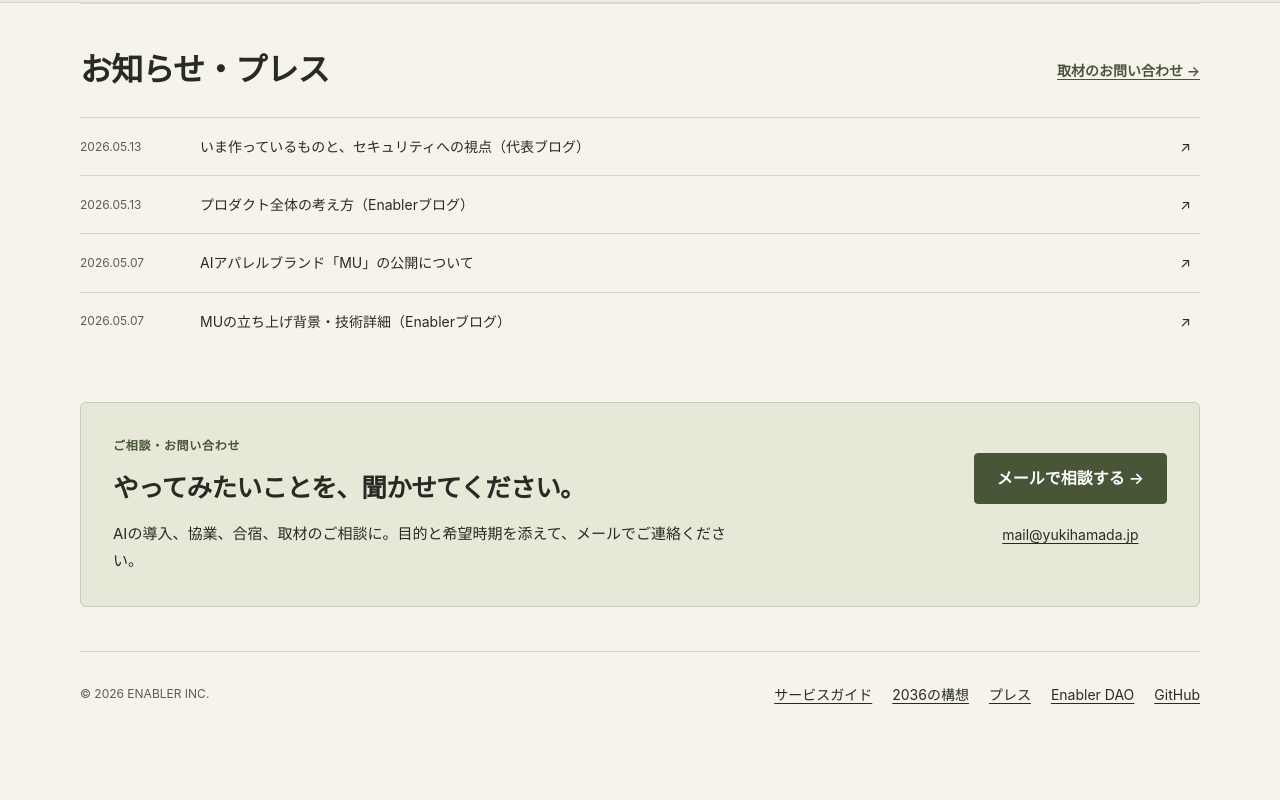
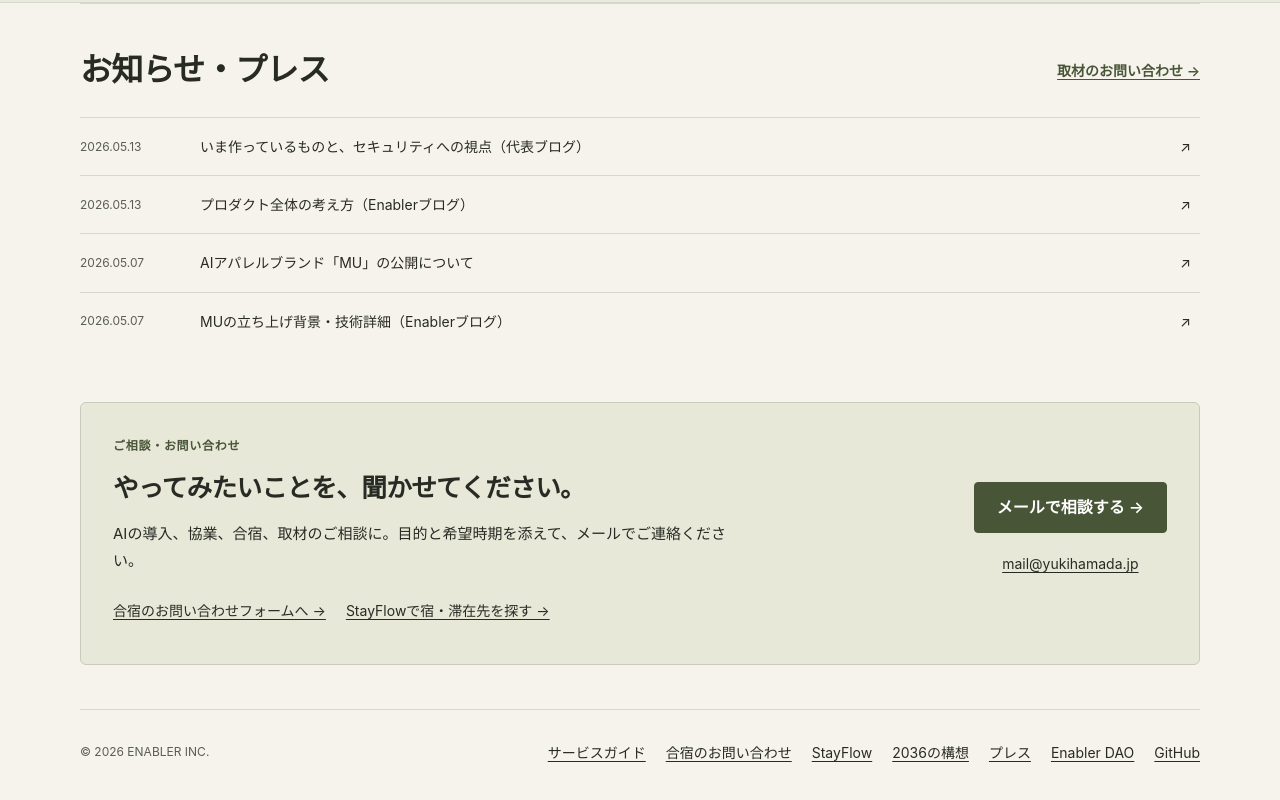
Before and after one commit to yukihamada/enablerhq, a plain HTML site: page static/index.html in a window 1280 px wide. Shown: the part 1959-2759 px from the top of the page. Before the commit the page ends 2707 px from the top, so only its background shows below. Drawn offline with Linux system fonts and the light colour scheme.

Commit message:
Add retreat enquiry and StayFlow links (#5)

```diff
--- a/static/home.js
+++ b/static/home.js
@@ -28,6 +28,11 @@
     // Keep filters, fragments and unrelated query parameters when changing language.
     for (const { node, href } of links) {
       const url = new URL(href, current);
+      if (node.hasAttribute('data-retreat-inquiry')) {
+        url.searchParams.set('lang', lang);
+        node.href = url.href;
+        continue;
+      }
       if (url.origin !== current.origin || !['http:', 'https:'].includes(url.protocol)) continue;
       url.searchParams.set('lang', lang);
       node.setAttribute('href', url.pathname + url.search + url.hash);
--- a/static/index.html
+++ b/static/index.html
@@ -160,6 +160,10 @@
         <p class="eyebrow" data-en="Let’s talk">ご相談・お問い合わせ</p>
         <h2 id="contact-title" data-en="What would you like to make possible?">やってみたいことを、聞かせてください。</h2>
         <p data-en="For AI adoption, partnerships, retreats or press enquiries, email us with your goal and preferred timing.">AIの導入、協業、合宿、取材のご相談に。目的と希望時期を添えて、メールでご連絡ください。</p>
+        <div class="link-row">
+          <a data-retreat-inquiry href="https://solun.art/blank/retreat/#consult" data-en="Send a BLANK retreat enquiry →">合宿のお問い合わせフォームへ →</a>
+          <a href="https://stayflowapp.com/stays" data-en="Browse stays on StayFlow →">StayFlowで宿・滞在先を探す →</a>
+        </div>
       </div>
       <div class="contact-action">
         <a class="button primary" href="mailto:mail@yukihamada.jp" data-en="Send an enquiry by email →">メールで相談する →</a>
@@ -172,6 +176,8 @@
     <p>© 2026 ENABLER INC.</p>
     <nav aria-label="フッターナビゲーション" data-en-aria-label="Footer navigation">
       <a href="/strategy/" data-en="Service guide">サービスガイド</a>
+      <a data-retreat-inquiry href="https://solun.art/blank/retreat/#consult" data-en="Retreat enquiries">合宿のお問い合わせ</a>
+      <a href="https://stayflowapp.com/stays">StayFlow</a>
       <a href="/2036/" data-en="2036 vision">2036の構想</a>
       <a href="#press" data-en="Press">プレス</a>
       <a href="https://enablerdao.com" data-en="Enabler DAO">Enabler DAO</a>
--- a/static/strategy/edition.js
+++ b/static/strategy/edition.js
@@ -74,7 +74,8 @@ function renderExperiences(language){
  const intro=el('div','request-intro');intro.append(el('p','eyebrow','YOUR GATHERING'),el('h3','',tr('どんな集まりに、しましょうか。','What are you bringing people together for?')),el('p','',tr('日程は未定でも大丈夫。希望をまとめて、相談メールを作れます。','It is fine if dates are undecided. Put your preferences into an enquiry email.')));
  const conditions=el('details');conditions.append(el('summary','',tr('相談のあとに確認すること','What we confirm together')),el('p','',tr('会場の飲食・調理条件、機材と火気、搬入、雨天時の対応、人数・メニュー、焼き師の日程、出張費、キャンセル条件。宿泊定員と夕食の人数は分けて確認します。ハワイなど海外への派遣は個別確認です。','Venue cooking rules, equipment, access, a rain plan, group size, menu, chef schedule, travel costs and cancellation terms. Dinner attendance and sleeping capacity are checked separately. International dispatch, including Hawaii, requires individual confirmation.')));intro.append(conditions,link('https://solun.art/blank/retreat/',tr('BLANKの空き候補を見る ↗','Explore BLANK availability ↗'),'text-link'),link('https://kokon.tokyo/#booking',tr('西麻布の古今で食事する ↗','Dine at KOKON in Nishi-Azabu ↗'),'text-link'));request.append(intro);
  const form=el('form','request-form');form.id='request-form';const selection=el('p','selected-plan');selection.id='selected-plan';form.append(selection);
- const fields=el('div','request-fields');
+  const fields=el('div','request-fields');
+ intro.append(link('https://solun.art/blank/retreat/?lang='+language+'#consult',tr('合宿のお問い合わせフォームへ ↗','Send a BLANK retreat enquiry ↗'),'text-link'),link('https://stayflowapp.com/stays',tr('StayFlowで宿・滞在先を探す ↗','Browse stays on StayFlow ↗'),'text-link'),el('p','request-disclosure',tr('研修・合宿のお問い合わせは上のフォームから送信できます。出張BBQを組み合わせたい場合は、このページで相談メールを作成できます。','Use the form above to submit a retreat enquiry. For a retreat combined with offsite BBQ, prepare an email on this page.')));
  for(const[name,label,hint]of [['company',tr('会社・団体名（任意）','Company / organisation (optional)'),tr('例：株式会社○○','e.g. your company')],['budget',tr('予算の目安（任意）','Budget range (optional)'),tr('例：総額・税込で200万円以内','e.g. JPY 2 million total, including tax')],['preferences',tr('研修人数・希望言語（任意）','Training group size / language (optional)'),tr('例：研修10人、日本語','e.g. 10 people, English')]]){const labelEl=el('label','',label),input=el('input');input.name=name;input.id='request-'+name;input.type='text';input.maxLength=180;input.placeholder=hint;input.value=previous[name]||'';labelEl.append(input);fields.append(labelEl);}
  for(const[name,type,label,placeholder]of [['date','text',tr('希望日','Preferred date'),tr('例：10月の金曜／未定','e.g. a Friday in October / undecided')],['guests','number',tr('夕食の参加人数','Dinner guests'),tr('例：6','e.g. 6')],['venue','text',tr('希望エリア・会場','Area or venue'),tr('例：熱海の貸別荘','e.g. a private villa in Atami')],['purpose','text',tr('集まる目的','Occasion'),tr('例：経営合宿の夕食','e.g. dinner after a leadership retreat')]]){
   const labelEl=el('label','',label),input=el('input');input.type=type;input.id='request-'+name;input.name=name;input.placeholder=placeholder;input.value=previous[name]||'';input.maxLength=180;if(type==='number'){input.min='1';input.max='200';input.step='1';}labelEl.append(input);fields.append(labelEl);
```
